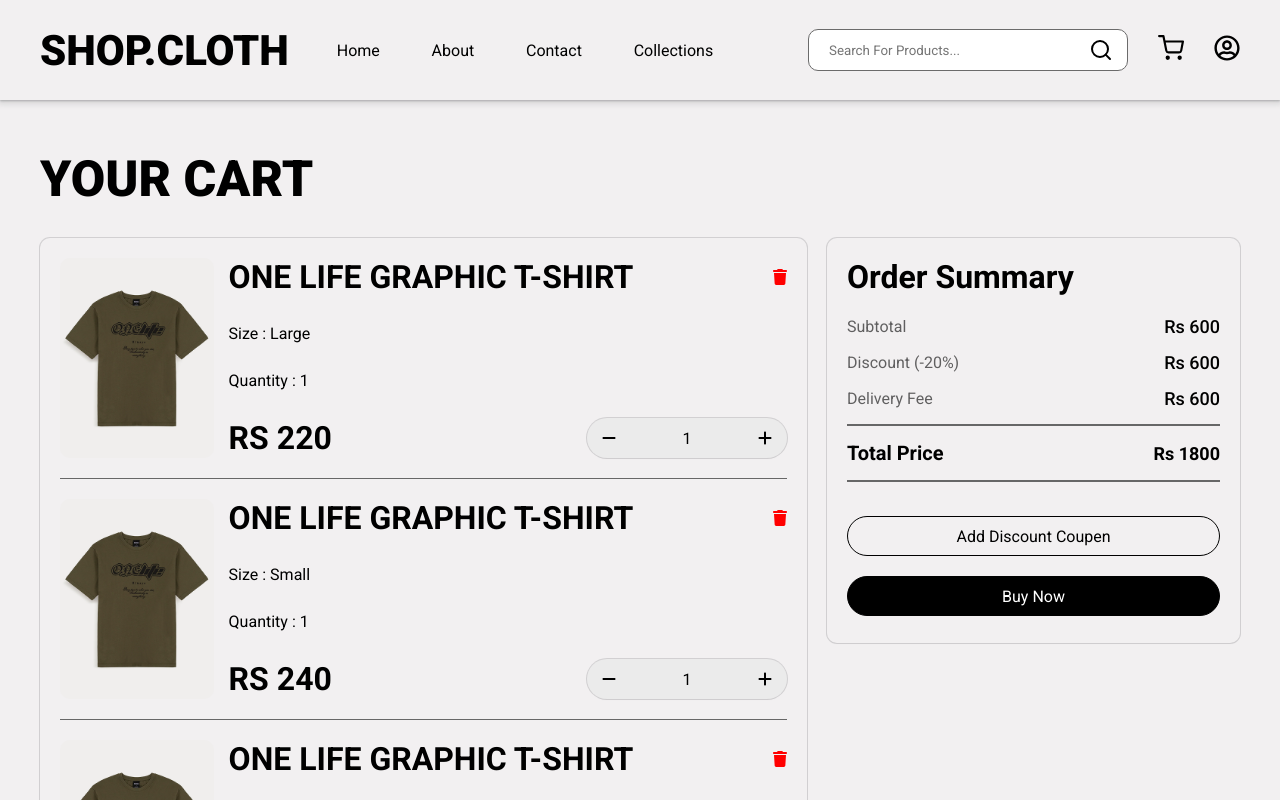
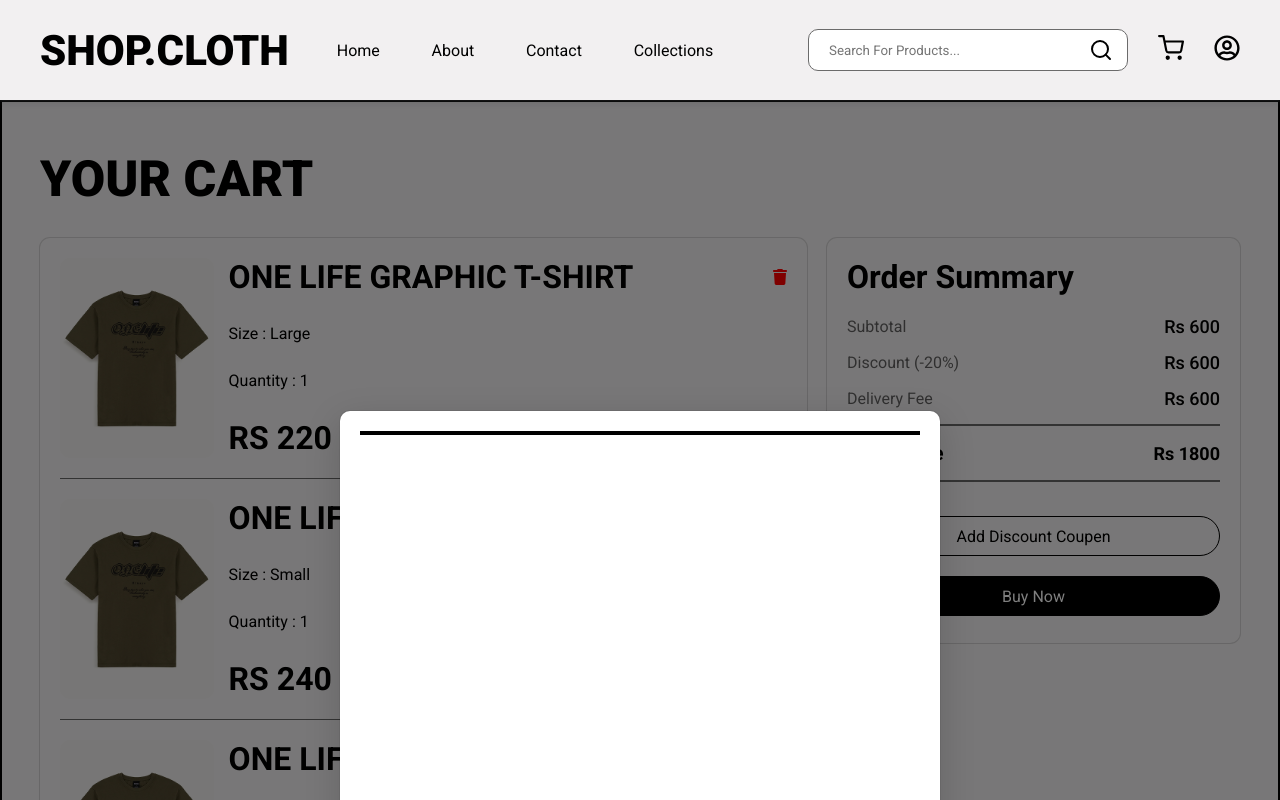
Before and after one commit to Blessen25/clothappcstm, a React (Create React App) app in the folder frontend/clothapp/: page /cart in a window 1280 px wide. Shown: the top 800 px of the page. Built offline with nearby package versions, Linux system fonts and the light colour scheme.

Commit message:
Commited Changes

```diff
--- a/frontend/clothapp/src/components/cart/cart.css
+++ b/frontend/clothapp/src/components/cart/cart.css
@@ -1,7 +1,8 @@
 body {
 
     background-color: #f2f0f1;
-  }
+}
+
 .addtocartintro {
 
     padding: 50px 40px 20px 40px;
@@ -9,6 +10,11 @@ body {
     flex-direction: column;
     gap: 30px;
     background-color: #f2f0f1;
+}
+
+.containerdivcstm {
+
+    position: relative;
 }
 
 .cartamountanditemparent {
@@ -194,34 +200,34 @@ body {
     transition: all .7s;
 }
 
-.buttonaddtocartcstm2{
+.buttonaddtocartcstm2 {
 
     background-color: black;
     color: white;
     border: 1px solid black;
 }
 
-.buttonaddtocartcstm1{
+.buttonaddtocartcstm1 {
 
     background-color: transparent;
     color: black;
     border: 1px solid black;
 }
 
-.buttonaddtocartcstm1:hover{
+.buttonaddtocartcstm1:hover {
 
     background-color: black;
     color: white;
 }
 
-.buttonaddtocartcstm2:hover{
+.buttonaddtocartcstm2:hover {
 
     background-color: transparent;
     color: black;
     border: 1px solid black;
 }
 
-.none-cstm{
+.none-cstm {
 
     display: none;
 }
@@ -279,9 +285,39 @@ body {
     text-align: center;
 }
 
+.modalparentdivcstm {
+
+    width: 100%;
+    border: 2px solid black;
+    height: 100%;
+    position: absolute;
+    top: 0%;
+    left: 0%;
+    background-color: rgba(0, 0, 0, 0.5);
+    display: flex;
+    justify-content: center;
+    align-items: center;
+}
+
+.modalmaindiv {
+
+    width: 600px;
+    height: 500px;
+    background-color: white;
+    border-radius: 10px;
+    box-shadow: rgba(0, 0, 0, 0.16) 0px 10px 36px 0px, rgba(0, 0, 0, 0.06) 0px 0px 0px 1px;
+    padding: 20px;
+}
+
+.modalimgdiv {
+
+    width: 100%;
+    border: 2px solid black;
+}
+
 @media screen and (min-width : 991px) and (max-width: 1199px) {
 
-    .amountchild  {
+    .amountchild {
 
         width: 40%;
     }
@@ -306,7 +342,7 @@ body {
         width: 160px;
     }
 
-    .amountdiv h1{
+    .amountdiv h1 {
         font-size: 22px;
     }
 
@@ -374,7 +410,7 @@ body {
         font-size: 12px;
     }
 
-    .nameanddeletebutton h1{
+    .nameanddeletebutton h1 {
 
         font-size: 22px;
     }
@@ -398,6 +434,8 @@ body {
 
         font-size: 20px;
     }
+
+
 }
 
 @media screen and (max-width: 575px) {
@@ -417,6 +455,7 @@ body {
         font-size: 10px;
         height: 30px;
     }
+
     .activatecoupen {
 
         height: 30px;
@@ -442,7 +481,7 @@ body {
         font-size: 14px;
     }
 
-    .subtitlecstmdiv p{
+    .subtitlecstmdiv p {
 
         font-size: 14px;
     }
@@ -472,7 +511,7 @@ body {
         font-size: 14px;
     }
 
-    .priceandquantitydiv h1{
+    .priceandquantitydiv h1 {
 
         font-size: 14px;
     }
@@ -502,6 +541,11 @@ body {
 
         font-size: 16px;
     }
+
+    .modalmaindiv {
+
+        padding: 15px;
+    }
 }
 
 @media screen and (max-width: 425px) {
@@ -510,7 +554,7 @@ body {
         flex-wrap: wrap;
     }
 
-    .imagedivparent  {
+    .imagedivparent {
 
         width: 100%;
         height: 290px;
--- a/frontend/clothapp/src/components/cart/cart.tsx
+++ b/frontend/clothapp/src/components/cart/cart.tsx
@@ -8,7 +8,7 @@ import { ItemscartdivProps } from "../../interface/interface";
 
 const cardData = [
     {
-        id : 1,
+        id: 1,
         image: "assets/Images/browndress.png",
         title: "ONE LIFE GRAPHIC T-SHIRT",
         size: "Large",
@@ -16,7 +16,7 @@ const cardData = [
         price: 220,
     },
     {
-        id : 2,
+        id: 2,
         image: "assets/Images/browndress.png",
         title: "ONE LIFE GRAPHIC T-SHIRT",
         size: "Small",
@@ -24,7 +24,7 @@ const cardData = [
         price: 240,
     },
     {
-        id : 3,
+        id: 3,
         image: "assets/Images/browndress.png",
         title: "ONE LIFE GRAPHIC T-SHIRT",
         size: "Medium",
@@ -32,7 +32,7 @@ const cardData = [
         price: 260,
     },
     {
-        id : 4,
+        id: 4,
         image: "assets/Images/browndress.png",
         title: "ONE LIFE GRAPHIC T-SHIRT",
         size: "Large",
@@ -46,22 +46,24 @@ const cardData = [
 
 const AddtoCart = () => {
 
-    const [activatecoupen, setActivateCoupen ] = useState(false)
+    const [activatecoupen, setActivateCoupen] = useState(false)
     const [cartItems, setCartItems] = useState(cardData);
+    const [modalopen, setModalOpen] = useState(false);
 
     const handleActivateCoupen = () => {
 
         setActivateCoupen(!activatecoupen)
     }
 
-    const handleDeletedItem = (index:number) => {
+    const handleDeletedItem = (index: number) => {
 
         setCartItems(prevItems => prevItems.filter((_, i) => i !== index));
     }
 
-    console.log("Cart items",cartItems)
+    console.log("Cart items", cartItems)
     return (
         <>
+            <div className="containerdivcstm">
                 <div className="addtocartintro">
                     <h1 className="mainheadingcstm">YOUR CART</h1>
                     <div className="cartamountanditemparent">
@@ -86,13 +88,13 @@ const AddtoCart = () => {
                                                         size={card.size}
                                                         quantity={card.quantity}
                                                         price={card.price}
-                                            hasDeleted = {() => handleDeletedItem(index)}
+                                                        hasDeleted={() => handleDeletedItem(index)}
 
                                                     />
                                                 </React.Fragment>
                                             ))}
                                     </>
-                        ) }
+                                )}
                             </div>
                         </div>
                         {cartItems.length === 0 ? (
@@ -127,7 +129,7 @@ const AddtoCart = () => {
                                         )}
                                         {activatecoupen && (
                                             <div className="activatecoupen">
-                                <input type="text" className="activatecoupentextinput" placeholder="Add Coupen Code"/>
+                                                <input type="text" className="activatecoupentextinput" placeholder="Add Coupen Code" />
                                                 <a href="#" className="buttonactivatecoupencstm">Add Discount</a>
                                             </div>
                                         )}
@@ -166,7 +168,7 @@ const AddtoCart = () => {
                                     )}
                                     {activatecoupen && (
                                         <div className="activatecoupen">
-                                <input type="text" className="activatecoupentextinput" placeholder="Add Coupen Code"/>
+                                            <input type="text" className="activatecoupentextinput" placeholder="Add Coupen Code" />
                                             <a href="#" className="buttonactivatecoupencstm">Add Discount</a>
                                         </div>
                                     )}
@@ -174,6 +176,14 @@ const AddtoCart = () => {
                                 </div>
                             </div>
                         </>)}
+                    </div>
+                </div>
+                <div className="modalparentdivcstm">
+                    <div className="modalmaindiv">
+                        <div className="modalimgdiv">
+
+                        </div>
+                    </div>
                 </div>
             </div>
         </>
@@ -207,7 +217,7 @@ const Itemscartdiv: React.FC<ItemscartdivProps> = (Props) => {
                 <div className="contentdivparent">
                     <div className="nameanddeletebutton">
                         <h1>{Props.title}</h1>
-                <FontAwesomeIcon icon={faTrash} className="trashcancstm" onClick={Props.hasDeleted}/>
+                        <FontAwesomeIcon icon={faTrash} className="trashcancstm" onClick={Props.hasDeleted} />
                     </div>
                     <p>Size : {Props.size}</p>
                     <p>Quantity : {quantity}</p>
```
Lines whose indentation alone changed are shown as unchanged.
